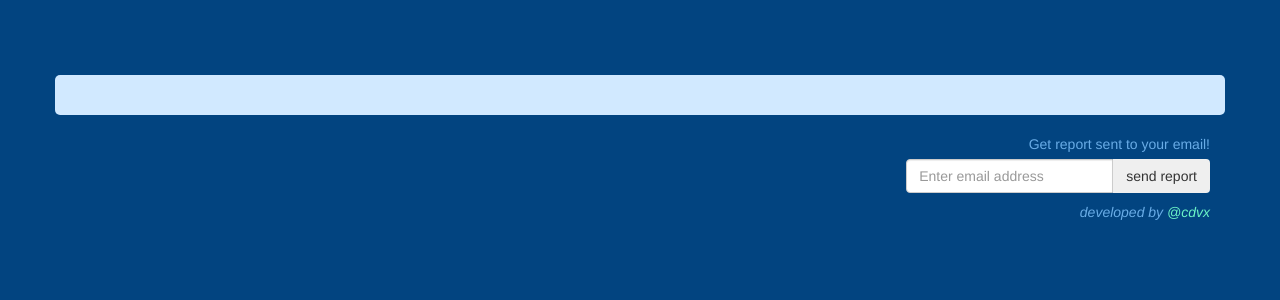
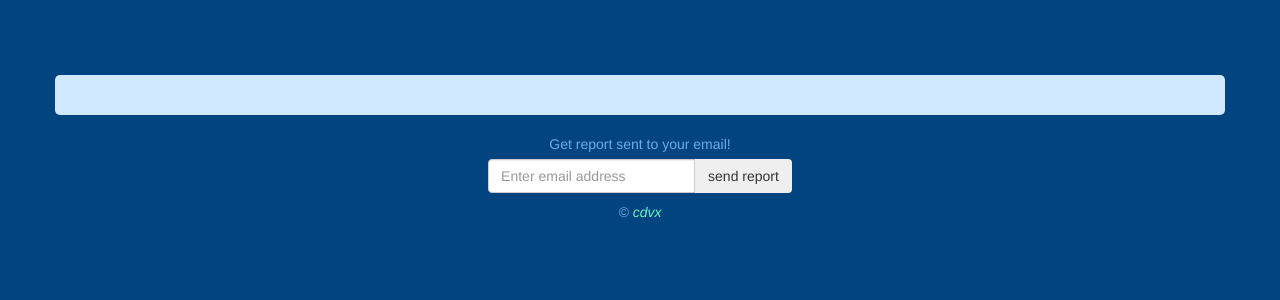
Before and after one commit to cdvx/time-tracker, a Flask app: template templates/main.html in a window 1280 px wide. Shown: the top 300 px of the page. Run offline with Flask 2, Linux system fonts and the light colour scheme; the template is opened without the code that fills it, so the values that code supplies are empty; parts of the project's set-up code (start-up, migrations or seed data) failed here and were passed over; some libraries are stand-ins or nearby versions.

Commit message:
Final checks

```diff
--- a/static/styles.css
+++ b/static/styles.css
@@ -93,5 +93,5 @@ footer {
     justify-content: center;
     height: fit-content;
     margin: 3rem;
-    align-items: flex-end;
+    align-items: center;
 }
--- a/templates/main.html
+++ b/templates/main.html
@@ -25,7 +25,7 @@
                 </div>
             </form>
 
-            <div class="footer">developed by <a href="https://github.com/cdvx">@cdvx</a></div>
+            <div class="footer">&copy; <a href="https://github.com/cdvx">cdvx</a></div>
         </footer>
         <script>
             var submitData = function(){
```
Also changed, not shown: README.md, 1 other file.
